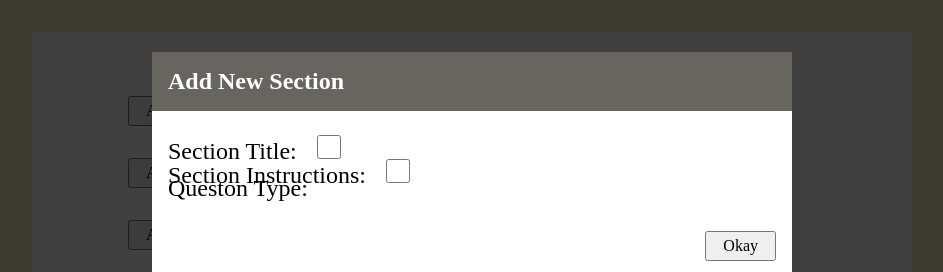
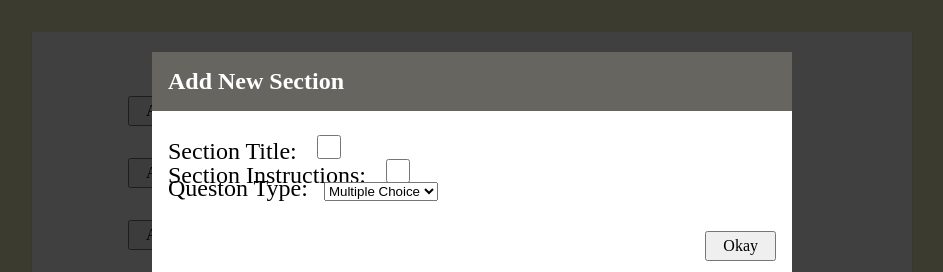
Before and after one commit to zacktaylor12359/test-generator, a React (Create React App) app in the folder Front-end/: page / in a window 1280 px wide. Both pictures are taken after a click on the button "Add New Section". Shown: the top 272 px of the page, without its empty margins (168-1111 px from the left). Built offline with nearby package versions, Linux system fonts and the light colour scheme.

Commit message:
more additions to SectionModal

```diff
--- a/Front-end/src/Components/UI/SectionModal.js
+++ b/Front-end/src/Components/UI/SectionModal.js
@@ -1,8 +1,15 @@
+import { useState } from 'react';
 import Modal from './Modal';
 import Button from './Button';
 import styles from './SectionModal.module.css';
 
 const SectionModal = (props) => {
+	const [typeSettings, setTypeSettings] = useState('Mulitple Choice');
+	const typeChangeHandler = (event) => {
+		event.preventDefault();
+		if (event.target.value == 'Multiple Choice') {
+		}
+	};
 	return (
 		<Modal>
 			<header className={styles.header}>
@@ -32,6 +39,9 @@ const SectionModal = (props) => {
 
 				<div className={styles['form-input']}>
 					<label htmlFor='question-type'>Queston Type:</label>
+					<select onChange={typeChangeHandler}>
+						<option value='Multiple Choice'>Multiple Choice</option>
+					</select>
 				</div>
 			</form>
 			<footer className={styles.actions}>
```
